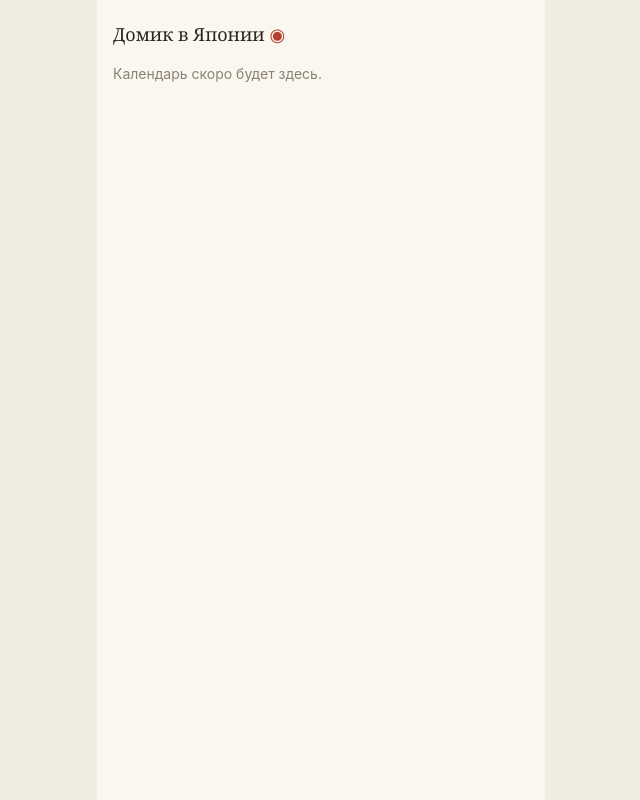
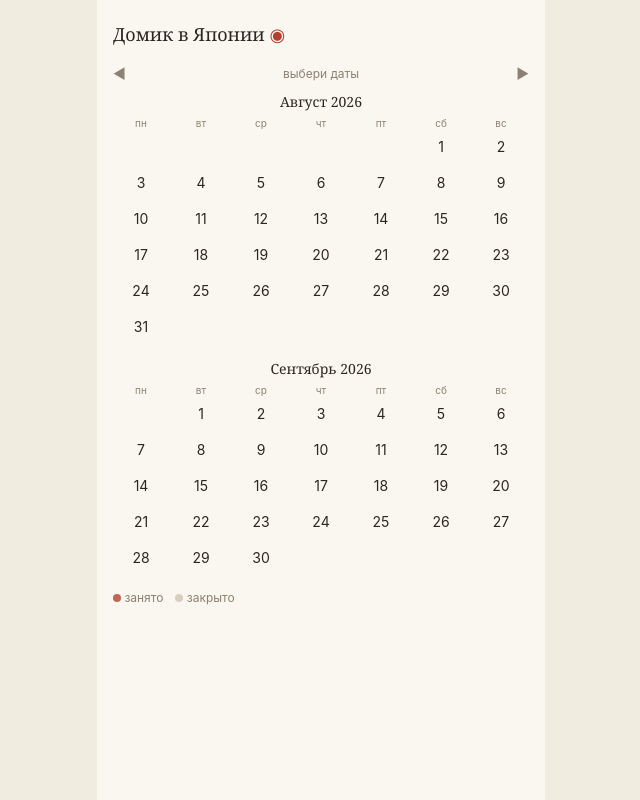
Before and after one commit to ButerBrot359/japan-guest-booking, a React (Vite) app in the folder frontend/: page / in a window 1280 px wide. Shown: the whole page, without its empty margins (319-959 px from the left). Built offline with nearby package versions, Linux system fonts and the light colour scheme; no server answers.

Commit message:
feat: календарь read-only — два месяца, статусы, легенда, стрелки

```diff
--- a/frontend/src/App.tsx
+++ b/frontend/src/App.tsx
@@ -1,4 +1,14 @@
+import { useState } from 'react'
+import { useCalendar } from './api/queries'
+import { Calendar, type Selection } from './components/Calendar'
+import { addMonths, todayIso } from './lib/dates'
+
 export default function App() {
+  const [monthStart, setMonthStart] = useState(todayIso().slice(0, 7) + '-01')
+  const [selection, setSelection] = useState<Selection>({ checkIn: null, checkOut: null })
+  const calendar = useCalendar(monthStart, addMonths(monthStart, 2))
+  const days = new Map((calendar.data?.days ?? []).map((d) => [d.date, d]))
+
   return (
     <div className="mx-auto max-w-md min-h-screen bg-paper px-4 py-5">
       <header className="mb-4 flex items-center justify-between">
@@ -6,7 +16,14 @@ export default function App() {
           Домик в Японии <span className="text-hanko">◉</span>
         </h1>
       </header>
-      <p className="text-sm text-muted">Календарь скоро будет здесь.</p>
+      <Calendar
+        monthStart={monthStart}
+        days={days}
+        selection={selection}
+        selectable={false}
+        onShiftMonth={(d) => setMonthStart((m) => addMonths(m, d))}
+        onPick={() => setSelection(selection)}
+      />
     </div>
   )
 }
--- /dev/null
+++ b/frontend/src/api/queries.ts
@@ -0,0 +1,22 @@
+import { useQuery } from '@tanstack/react-query'
+import { api, ApiError } from './client'
+import type { CalendarResponse, Me } from './types'
+
+export function useCalendar(fromIso: string, toIso: string) {
+  return useQuery({
+    queryKey: ['calendar', fromIso, toIso],
+    queryFn: () => api.get<CalendarResponse>(`/calendar?from=${fromIso}&to=${toIso}`),
+  })
+}
+
+export function useMe() {
+  return useQuery({
+    queryKey: ['me'],
+    // 401 = «не залогинен» — это данные (null), а не ошибка
+    queryFn: () =>
+      api.get<Me>('/me').catch((e) => {
+        if (e instanceof ApiError && e.status === 401) return null
+        throw e
+      }),
+  })
+}
--- /dev/null
+++ b/frontend/src/components/Calendar.tsx
@@ -0,0 +1,93 @@
+import type { CalendarDay } from '../api/types'
+import { addMonths, isoRange, monthGrid, monthTitle } from '../lib/dates'
+
+export interface Selection {
+  checkIn: string | null
+  checkOut: string | null
+}
+
+interface CalendarProps {
+  monthStart: string
+  days: Map<string, CalendarDay>
+  selection: Selection
+  selectable: boolean
+  onShiftMonth: (delta: 1 | -1) => void
+  onPick: (dayIso: string) => void
+}
+
+const WEEKDAYS = ['пн', 'вт', 'ср', 'чт', 'пт', 'сб', 'вс']
+const MONTH_NAMES_GEN = ['января', 'февраля', 'марта', 'апреля', 'мая', 'июня',
+  'июля', 'августа', 'сентября', 'октября', 'ноября', 'декабря']
+
+function ariaLabel(iso: string, day: CalendarDay | undefined): string {
+  const [, m, d] = iso.split('-')
+  const date = `${Number(d)} ${MONTH_NAMES_GEN[Number(m) - 1]}`
+  if (day?.status === 'BOOKED') return `${date}, занято${day.guestName ? `, ${day.guestName}` : ''}`
+  if (day?.status === 'BLOCKED') return `${date}, закрыто`
+  return `${date}, свободно`
+}
+
+function Month({ start, days, selection, selectable, onPick }: {
+  start: string
+} & Pick<CalendarProps, 'days' | 'selection' | 'selectable' | 'onPick'>) {
+  const selected = new Set(
+    selection.checkIn && selection.checkOut
+      ? isoRange(selection.checkIn, selection.checkOut)
+      : selection.checkIn ? [selection.checkIn] : [],
+  )
+  return (
+    <div className="mb-4">
+      <div className="mb-1 text-center font-display text-sm">{monthTitle(start)}</div>
+      <div className="grid grid-cols-7 gap-1 text-center text-[10px] text-muted">
+        {WEEKDAYS.map((w) => <div key={w}>{w}</div>)}
+      </div>
+      <div className="grid grid-cols-7 gap-1 text-center text-sm">
+        {monthGrid(start).map((iso, i) => {
+          if (!iso) return <div key={i} />
+          const day = days.get(iso)
+          const status = day?.status ?? 'FREE'
+          const disabled = !selectable || status !== 'FREE'
+          return (
+            <button
+              key={iso}
+              type="button"
+              aria-label={ariaLabel(iso, day)}
+              data-selected={selected.has(iso) ? 'true' : undefined}
+              disabled={disabled}
+              onClick={() => onPick(iso)}
+              className={[
+                'rounded-lg py-1.5',
+                status === 'BOOKED' && 'bg-hanko/80 text-paper',
+                status === 'BLOCKED' &&
+                  'bg-[repeating-linear-gradient(45deg,#d8d0bf,#d8d0bf_3px,#e6dfd0_3px,#e6dfd0_6px)] text-muted',
+                selected.has(iso) && 'bg-ink text-paper',
+                status === 'FREE' && !selected.has(iso) && 'hover:bg-card',
+              ].filter(Boolean).join(' ')}
+            >
+              {Number(iso.slice(8))}
+            </button>
+          )
+        })}
+      </div>
+    </div>
+  )
+}
+
+export function Calendar(props: CalendarProps) {
+  const { monthStart, onShiftMonth } = props
+  return (
+    <section>
+      <div className="mb-2 flex items-center justify-between text-sm text-muted">
+        <button type="button" aria-label="Предыдущий месяц" onClick={() => onShiftMonth(-1)}>◀</button>
+        <span className="text-xs">выбери даты</span>
+        <button type="button" aria-label="Следующий месяц" onClick={() => onShiftMonth(1)}>▶</button>
+      </div>
+      <Month {...props} start={monthStart} />
+      <Month {...props} start={addMonths(monthStart, 1)} />
+      <div className="text-xs text-muted">
+        <span className="mr-3"><span className="inline-block h-2 w-2 rounded-sm bg-hanko/80" /> занято</span>
+        <span><span className="inline-block h-2 w-2 rounded-sm bg-[#d8d0bf]" /> закрыто</span>
+      </div>
+    </section>
+  )
+}
--- a/frontend/src/test/handlers.ts
+++ b/frontend/src/test/handlers.ts
@@ -1,3 +1,4 @@
+import { http, HttpResponse } from 'msw'
 import type { CalendarDay, Me } from '../api/types'
 
 export interface MockState {
@@ -12,4 +13,6 @@ export function resetMockState() {
   mockState.days = []
 }
 
-export const handlers = [] as import('msw').RequestHandler[]
+export const handlers = [
+  http.get('/api/calendar', () => HttpResponse.json({ days: mockState.days })),
+]
```
Also changed, not shown: 2 other files (tests, documents, lock files or other folders).
